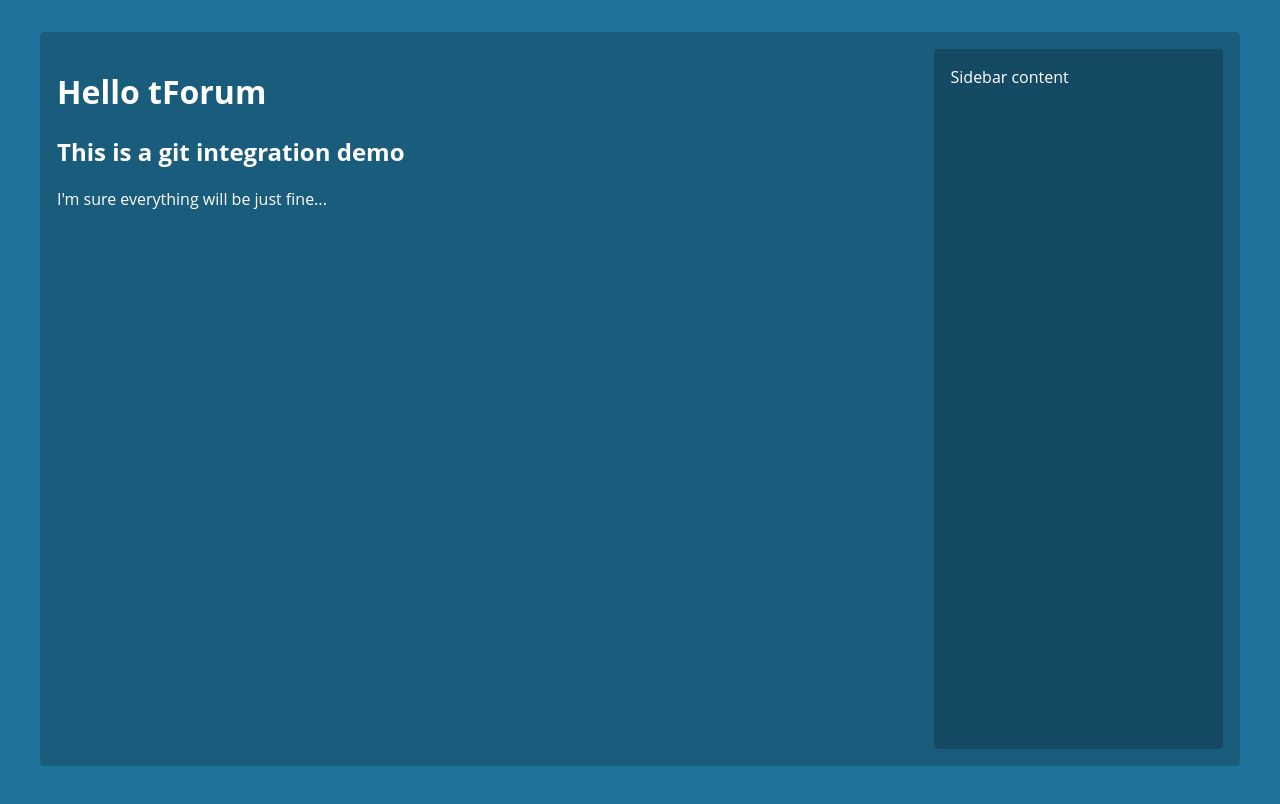
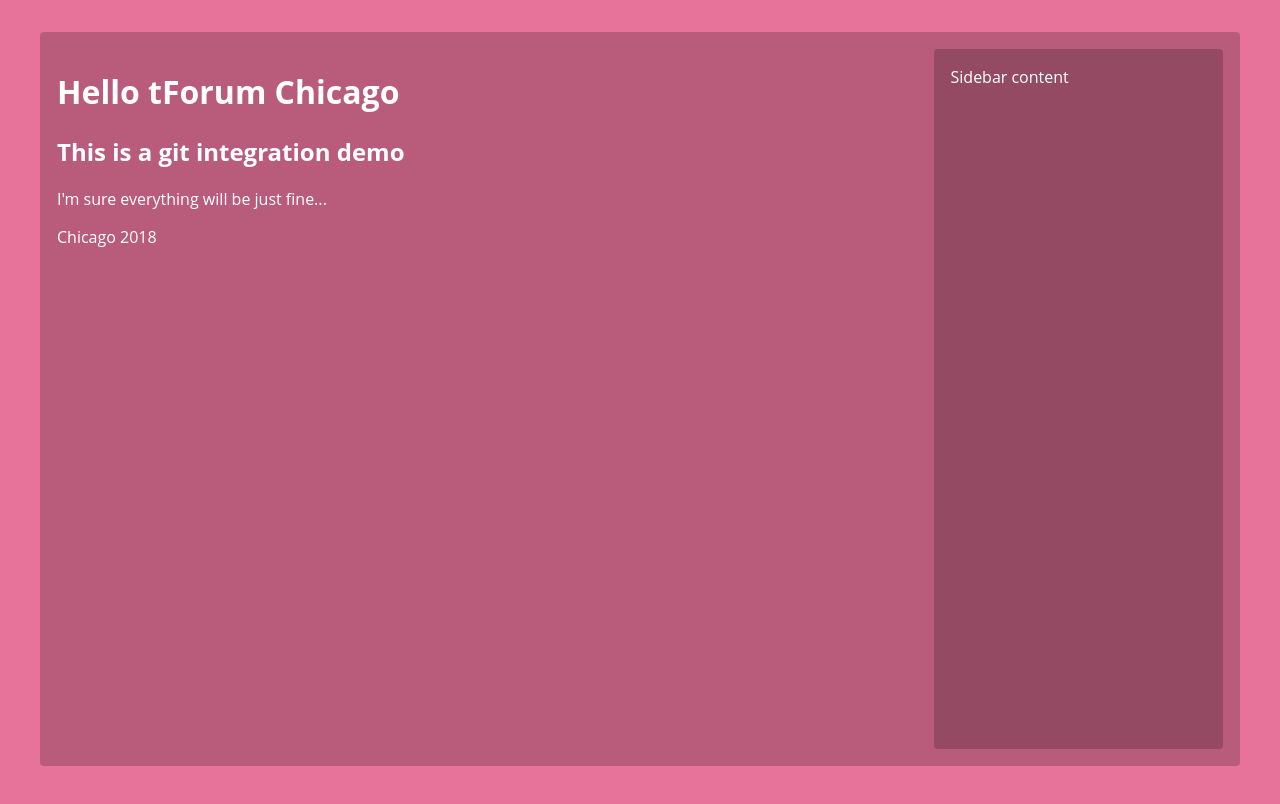
Before and after one commit to t4davelarkan/git-sample-site-test, a website: page www-root/index.html in a window 1280 px wide. Drawn offline with Linux system fonts and the light colour scheme.

Commit message:
Updated files

```diff
--- a/development/sass/style.scss
+++ b/development/sass/style.scss
@@ -14,7 +14,7 @@ body {
   color: #fff;
   font-family: "Open Sans", sans-serif;
   // font-family: "Times New Roman", serif;
-  background: rgb(31, 115, 155);
+  background: rgb(231, 115, 155);
 }
 a {
   color: white;
--- a/www-root/index.html
+++ b/www-root/index.html
@@ -14,7 +14,7 @@
 <body>
 	<div class="container">
 		<main class="main-content">
-			<h1>Hello tForum</h1>
+			<h1>Hello tForum Chicago</h1>
 <!-- @@@T4Parse = endHeader-->
       <!--
     @@@T4Parse = startCode
@@ -25,6 +25,7 @@
 <div class="general other">
   <h2>This is a git integration demo</h2>
   I'm sure everything will be just fine...
+  <p>Chicago 2018</p>
 </div>
 
 <!-- @@@T4Parse = startFooter -->
```
Also changed, not shown: development/html/includes/content-types/general-content/html.html (+1 -0 lines), development/html/page-layouts/index.html (+1 -1 lines), git-integration/includes/content-types/general-content/html.html (+1 -0 lines), git-integration/includes_stripped/content-types/general-content/html.html (+1 -0 lines), git-integration/page-layouts/index.html (+1 -1 lines), git-integration/site-assets/css/style.css, www-root/site-assets/css/style.css.
